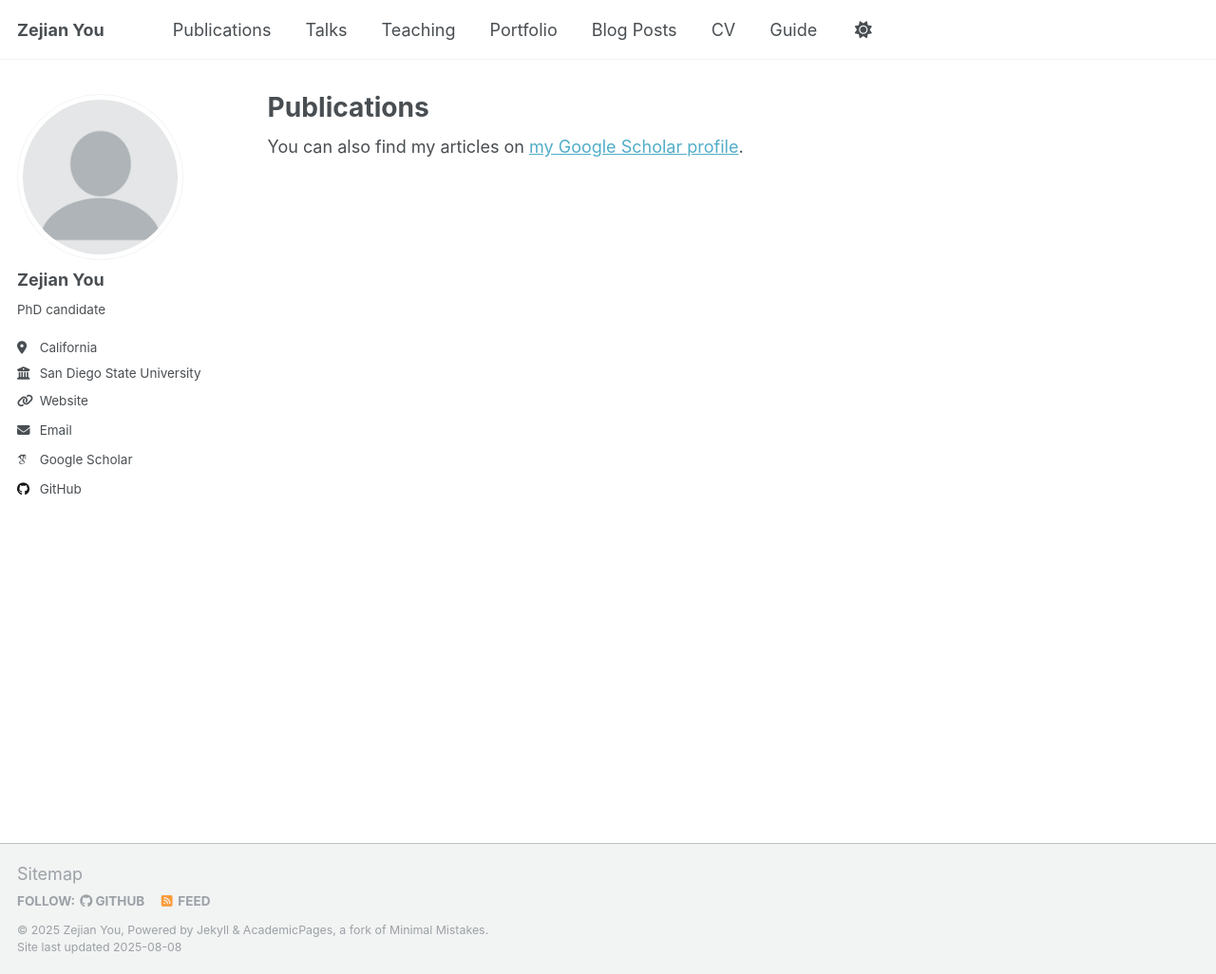
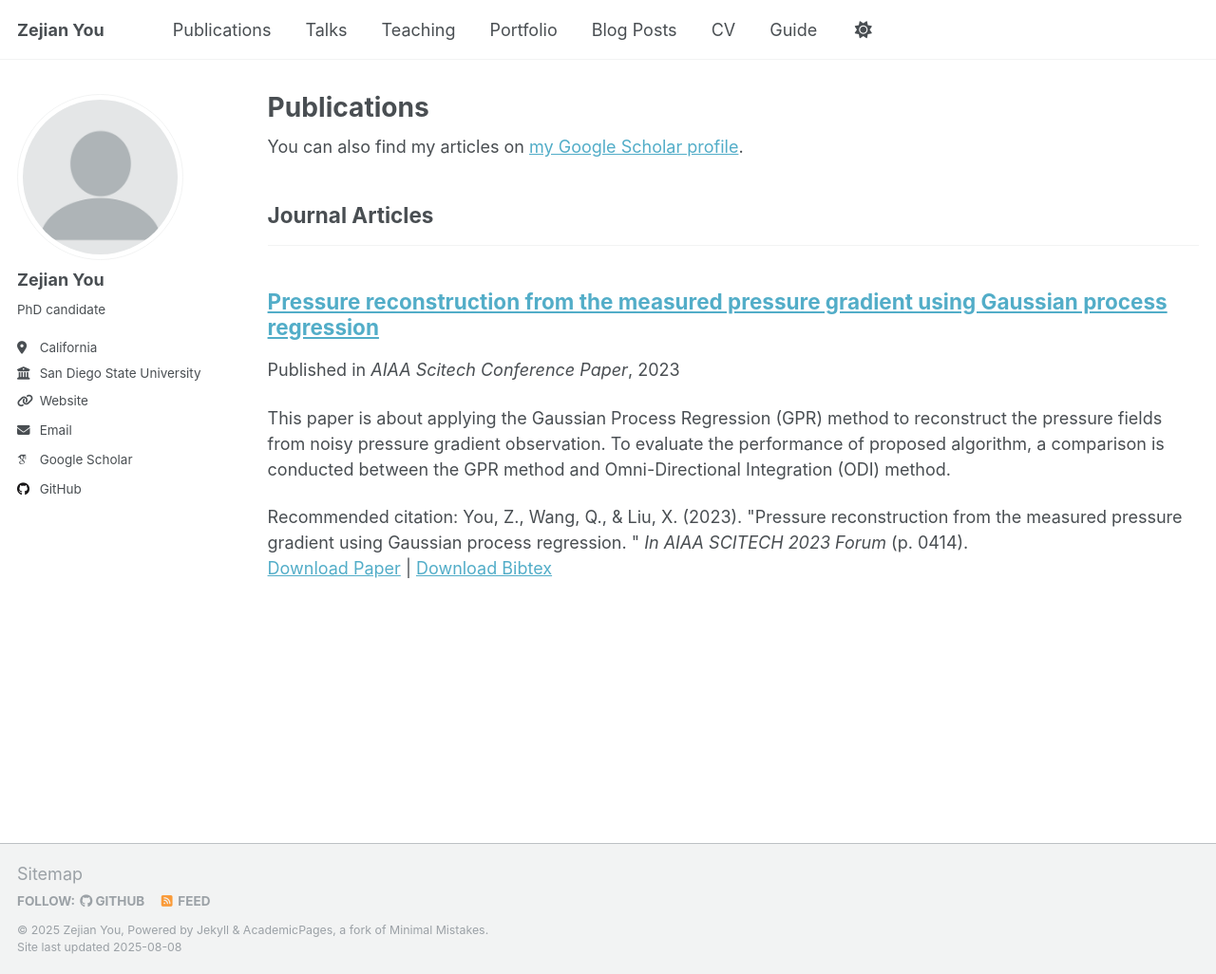
Before and after one commit to zejiany/zejiany.github.io, a Jekyll site: the page built from _pages/publications.html, in a window 1280 px wide and 1026 px high. Shown: the whole window at 95% size. Built offline with Jekyll 4.4.1, drawn with Linux system fonts in a browser that asks for light colours; some web fonts are replaced; a script that is not in the unit is left out.

Commit message:
update publications

```diff
--- a/_includes/archive-single.html
+++ b/_includes/archive-single.html
@@ -41,7 +41,7 @@
         {% if post.collection == 'teaching' %}
           <p> {{ post.type }}, <i>{{ post.venue }}</i>, {{ post.date | default: "1900-01-01" | date: "%Y" }} </p>
         {% elsif post.collection == 'publications' %}
-          <p>Published in <i>{{ post.venue }}</i>, {{ post.date | default: "1900-01-01" | date: "%Y" }} </p>
+          <p>Published in <i>{{ post.venue }}</i>, {{ post.year }} </p>
         {% elsif post.date %}
          <p class="page__date"><strong><i class="fa fa-fw fa-calendar" aria-hidden="true"></i> {{ site.data.ui-text[site.locale].date_label | default: "Published:" }}</strong> <time datetime="{{ post.date | default: "1900-01-01" | date_to_xmlschema }}">{{ post.date | default: "1900-01-01" | date: "%B %d, %Y" }}</time></p>
         {% endif %}
--- /dev/null
+++ b/_publications/2023-AIAA-GPR.md
@@ -0,0 +1,13 @@
+---
+title: "Pressure reconstruction from the measured pressure gradient using Gaussian process regression"
+collection: publications
+category: manuscripts
+permalink: /publication/2023_AIAA_GPR
+excerpt: 'This paper is about applying the Gaussian Process Regression (GPR) method to reconstruct the pressure fields from noisy pressure gradient observation. To evaluate the performance of proposed algorithm, a comparison is conducted between the GPR method and Omni-Directional Integration (ODI) method.'
+year: 2023
+venue: 'AIAA Scitech Conference Paper'
+paperurl: 'https://arc.aiaa.org/doi/abs/10.2514/6.2023-0414'
+bibtexurl: 'https://zejiany.github.io/files/you2023pressure.bib'
+citation: 'You, Z., Wang, Q., & Liu, X. (2023). &quot;Pressure reconstruction from the measured pressure gradient using Gaussian process regression. &quot; <i>In AIAA SCITECH 2023 Forum </i>(p. 0414).'
+---
+Many numerical algorithms have been established to reconstruct pressure fields from measured kinematic data with noise by Particle Image Velocimetry (PIV), such as the Pressure Poisson solver and the Omni-Directional Integration (ODI) method. This study adopts Gaussian Process Regression (GPR), a probabilistic framework with an intrinsic de-noising mechanism to tackle drawbacks of traditional Pressure Poisson solver and compares the performance with ODI. To evaluate the accuracy of the algorithm, GPR and ODI are tested in detail in a canonical setup of forced homogeneous isotropic turbulence from the Johns Hopkins Turbulence Database. According to the result, GPR has the same level of accuracy as ODI with optimized hyper-parameters for the isotropic turbulence flow. However, GPR has the tendency to flatten impulsive signals. Therefore, without further modifications, it is not suitable to detect flow structures with impulsive true signals. The error propagation of the proposed framework is also analyzed and discussed in both physical and spectral spaces.
--- /dev/null
+++ b/files/you2023pressure.bib
@@ -0,0 +1,7 @@
+@inproceedings{you2023pressure,
+  title={Pressure reconstruction from the measured pressure gradient using Gaussian process regression},
+  author={You, Zejian and Wang, Qi and Liu, Xiaofeng},
+  booktitle={AIAA SCITECH 2023 Forum},
+  pages={0414},
+  year={2023}
+}
```
Also changed, not shown: _layouts/single.html (+7 -1 lines), _publications/2023_AIAA_GPR.md (deleted, +0 -11 lines), files/bibtex1.bib (deleted, +0 -10 lines), 8 other files.
